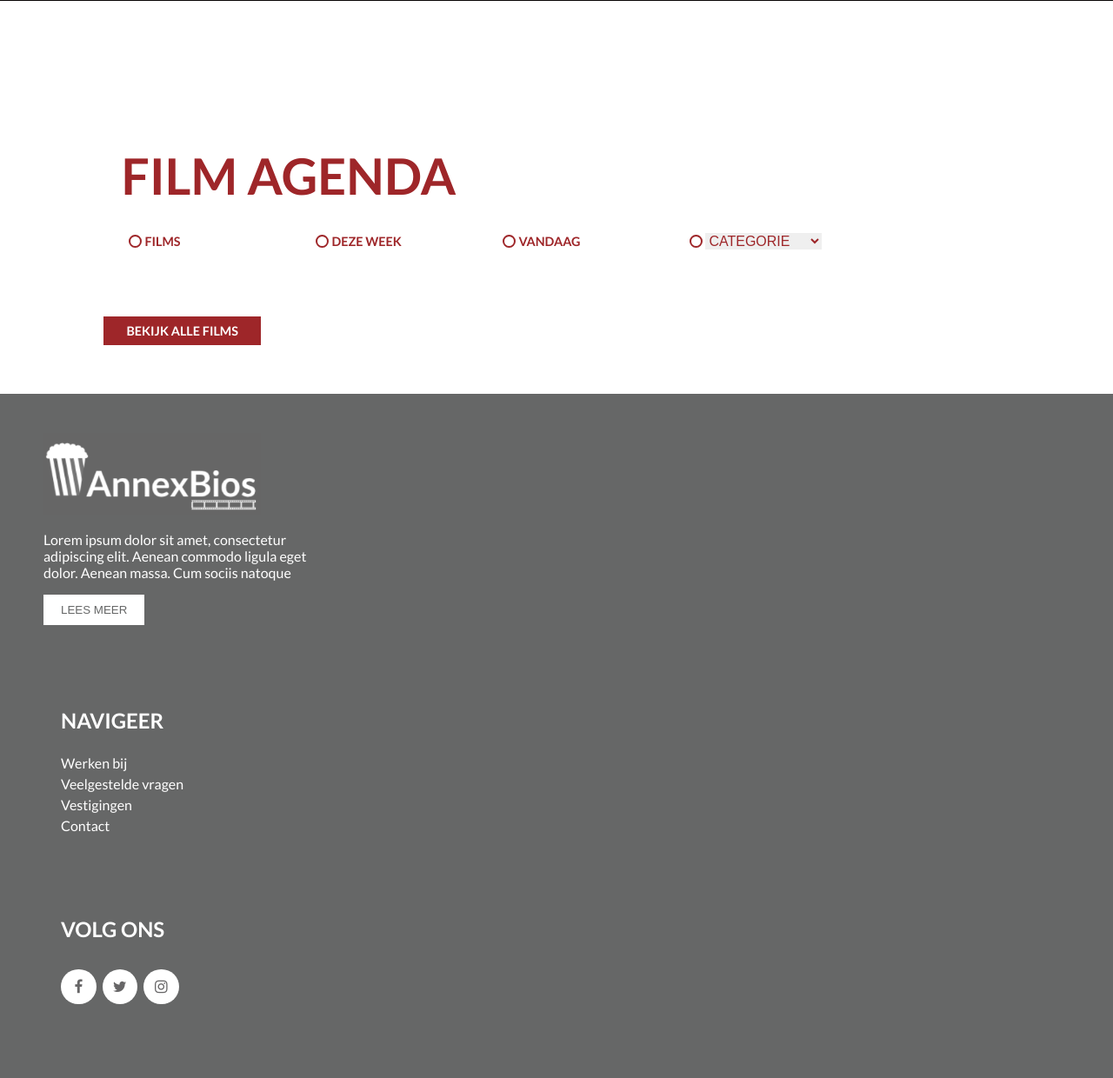
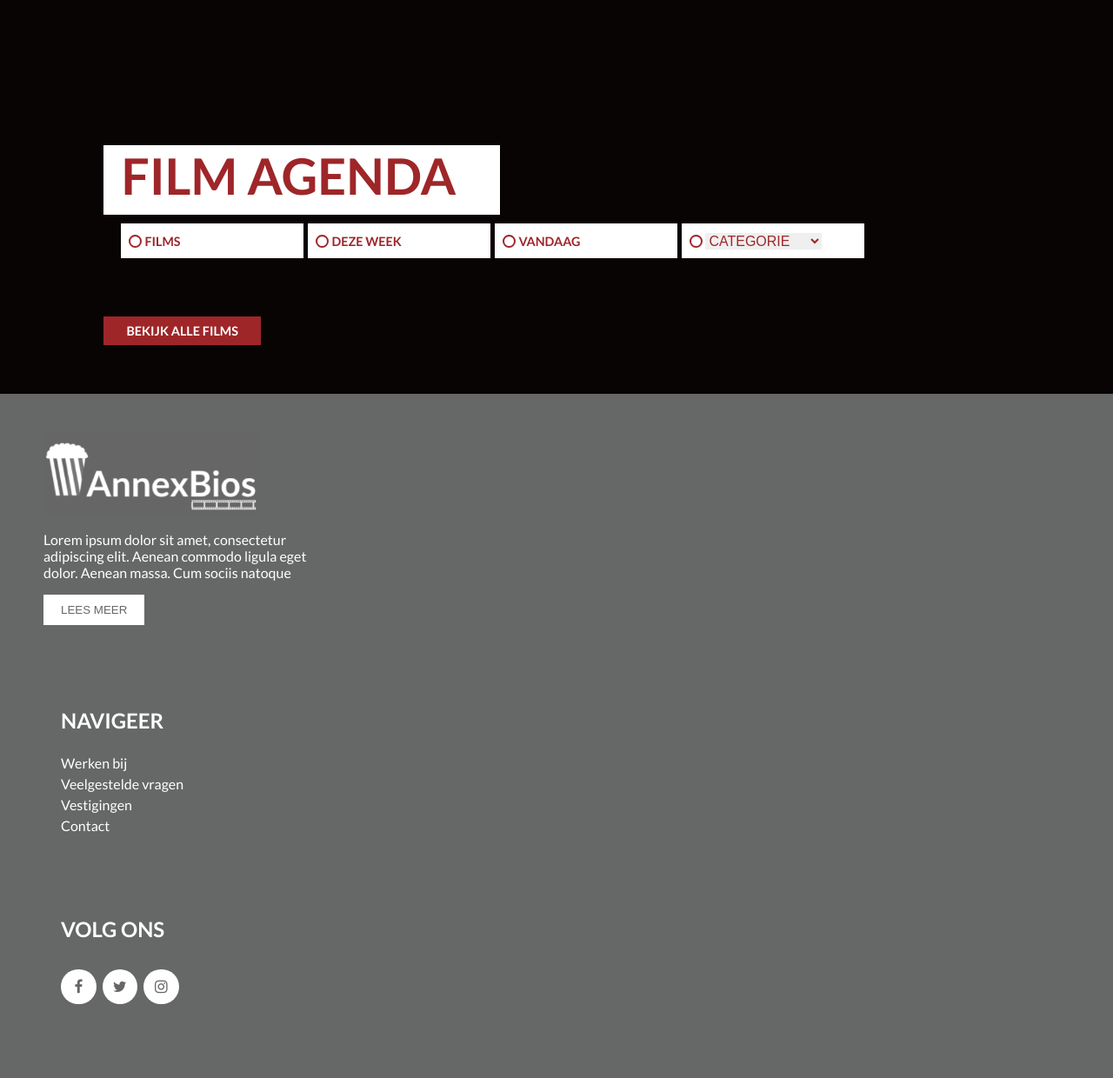
Before and after one commit to 230752/AnnexBios-Maarssen, a PHP site: page / in a window 1280 px wide. Shown: the part 1231-2471 px from the top of the page at 87% size. Run offline with PHP 8.4, Linux system fonts and the light colour scheme; data that the repository does not hold is empty.

Commit message:
Forget to uncomment body css

```diff
--- a/assets/css/header.css
+++ b/assets/css/header.css
@@ -3,7 +3,7 @@ body {
   margin: 0;
   font-family: "Lato", sans-serif;
   font-weight: 700;
-  /* background-color: #080404; */
+  background-color: #080404;
 }
 
 html {
```
